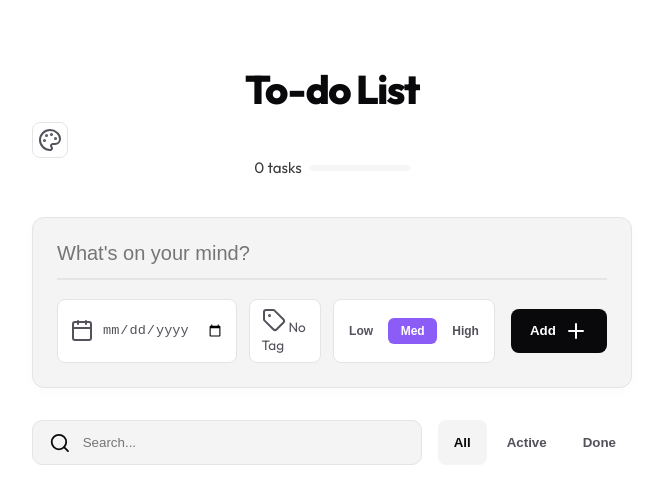
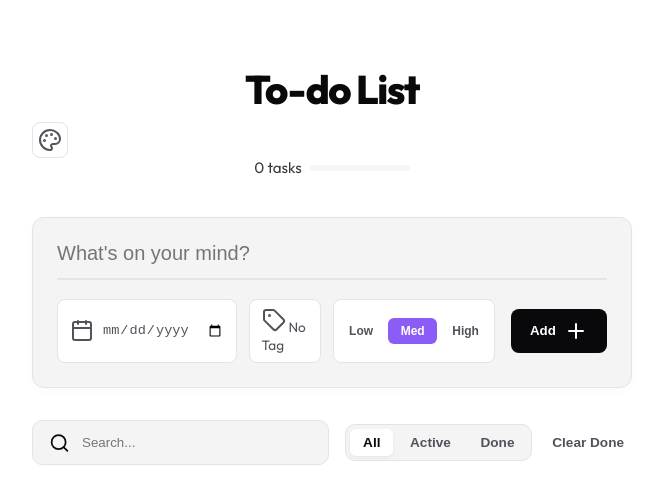
Before and after one commit to amruthck177/To_do_list, a website built with Vite: page index.html in a window 1280 px wide. Both pictures are taken after a click on the button "All". Shown: the whole page, without its empty margins (308-971 px from the left). Built offline with nearby package versions, Linux system fonts and the light colour scheme; no server answers.

Commit message:
Add 'Clear Completed' feature with improved UI controls

```diff
--- a/index.html
+++ b/index.html
@@ -68,10 +68,15 @@
             <i data-lucide="search"></i>
             <input type="text" id="search-input" placeholder="Search..." />
           </div>
-          <div class="filter-tabs">
-            <button class="tab active" data-filter="all">All</button>
-            <button class="tab" data-filter="pending">Active</button>
-            <button class="tab" data-filter="completed">Done</button>
+          <div class="control-actions">
+            <div class="filter-tabs">
+              <button class="tab active" data-filter="all">All</button>
+              <button class="tab" data-filter="pending">Active</button>
+              <button class="tab" data-filter="completed">Done</button>
+            </div>
+            <button id="clear-completed" class="text-btn" title="Clear completed tasks">
+              <span>Clear Done</span>
+            </button>
           </div>
         </div>
 
--- a/src/main.js
+++ b/src/main.js
@@ -30,6 +30,7 @@ const elements = {
   currentTag: document.getElementById('current-tag'),
   tagOptions: document.querySelector('.dropdown-options'),
   priorityPills: document.querySelectorAll('.priority-pills .pill'),
+  clearCompleted: document.getElementById('clear-completed'),
 };
 
 const init = async () => {
@@ -159,6 +160,26 @@ const deleteTask = async (id) => {
   } catch (err) { fetchTasks(); }
 };
 
+const deleteCompletedTasks = async () => {
+  const completedIds = tasks.filter(t => t.completed).map(t => t.id);
+  if (completedIds.length === 0) return;
+
+  if (!confirm(`Are you sure you want to delete ${completedIds.length} completed tasks?`)) return;
+
+  tasks = tasks.filter(t => !t.completed);
+  renderTasks();
+
+  try {
+    // We send a request to delete each or a bulk delete if API supports it
+    // For now, let's assume we delete them one by one or the server handles it
+    for (const id of completedIds) {
+      await fetch(`${API_URL}/${id}`, { method: 'DELETE' });
+    }
+    syncLocal();
+    showNotification('Cleared completed tasks', 'success');
+  } catch (err) { fetchTasks(); }
+};
+
 const syncLocal = () => localStorage.setItem('todolist_zinc', JSON.stringify(tasks));
 
 const renderTasks = () => {
@@ -265,6 +286,7 @@ const setupEventListeners = () => {
   elements.themeBtn.addEventListener('click', () => elements.themeModal.classList.remove('hidden'));
   elements.closeThemeModal.addEventListener('click', () => elements.themeModal.classList.add('hidden'));
   elements.themeOptions.forEach(opt => opt.addEventListener('click', () => setTheme(opt.dataset.theme)));
+  elements.clearCompleted.addEventListener('click', deleteCompletedTasks);
 };
 
 init();
--- a/src/style.css
+++ b/src/style.css
@@ -121,12 +121,22 @@ header h1 { font-size: 2.5rem; font-weight: 800; letter-spacing: -1.5px; margin-
 }
 .search-wrap input { background: transparent; border: none; color: inherit; outline: none; width: 100%; }
 
-.filter-tabs { display: flex; gap: 0.25rem; }
+.filter-tabs { display: flex; gap: 0.25rem; background: var(--surface); padding: 4px; border-radius: 10px; border: 1px solid var(--border); }
 .tab {
   background: transparent; border: none; color: var(--text-secondary);
-  padding: 0.5rem 1rem; border-radius: 8px; font-weight: 600; cursor: pointer;
+  padding: 0.4rem 0.8rem; border-radius: 6px; font-weight: 600; cursor: pointer;
+  font-size: 0.85rem; transition: var(--transition);
 }
-.tab.active { background: var(--surface); color: var(--text-primary); }
+.tab.active { background: var(--bg); color: var(--text-primary); box-shadow: 0 2px 4px rgba(0,0,0,0.05); }
+
+.control-actions { display: flex; align-items: center; gap: 0.75rem; }
+
+.text-btn {
+  background: transparent; border: none; color: var(--text-secondary);
+  font-size: 0.85rem; font-weight: 600; cursor: pointer; padding: 0.5rem;
+  border-radius: 8px; transition: var(--transition);
+}
+.text-btn:hover { color: var(--accent); background: var(--accent-glow); }
 
 .todo-list { display: flex; flex-direction: column; gap: 0.75rem; }
 .todo-item {
```
